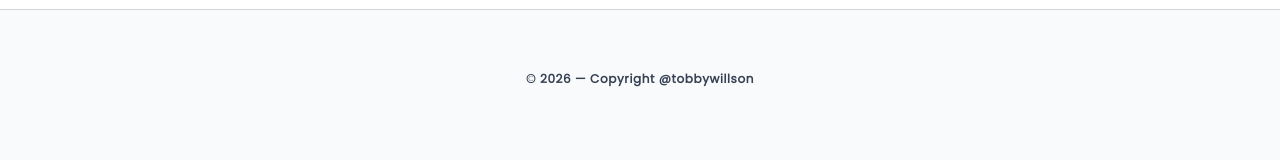
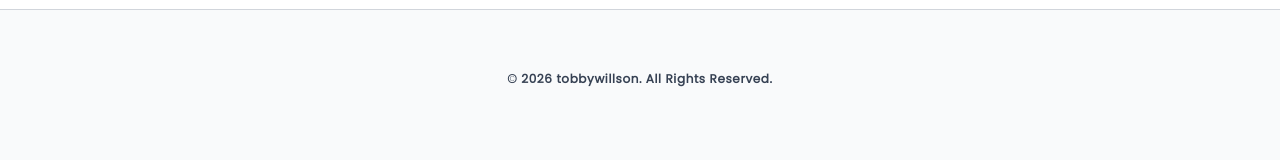
Before and after one commit to TobbyWillson/my-portfolio, a React (Vite) app: page / in a window 1280 px wide. Shown: the part 2619-2779 px from the top of the page. Built offline with nearby package versions, Linux system fonts and the light colour scheme.

Commit message:
Update App.jsx
New Changes

```diff
--- a/src/App.jsx
+++ b/src/App.jsx
@@ -39,7 +39,7 @@ const RootLayout = () => {
 
           {/* Footer Footer */}
           <div className=' flex justify-center pt-15 pb-20 md:pb-35 border border-border-gray border-x-0 bg-gray-50 dark:bg-[#364153]'>
-            <p className='font-semibold tracking-wider text-[12px]'>&copy; {year} — Copyright @tobbywillson</p>
+            <p className='font-semibold tracking-wider text-[12px]'>&copy; {year} tobbywillson. All Rights Reserved.</p>
           </div>
         </footer>
       </div>
```
